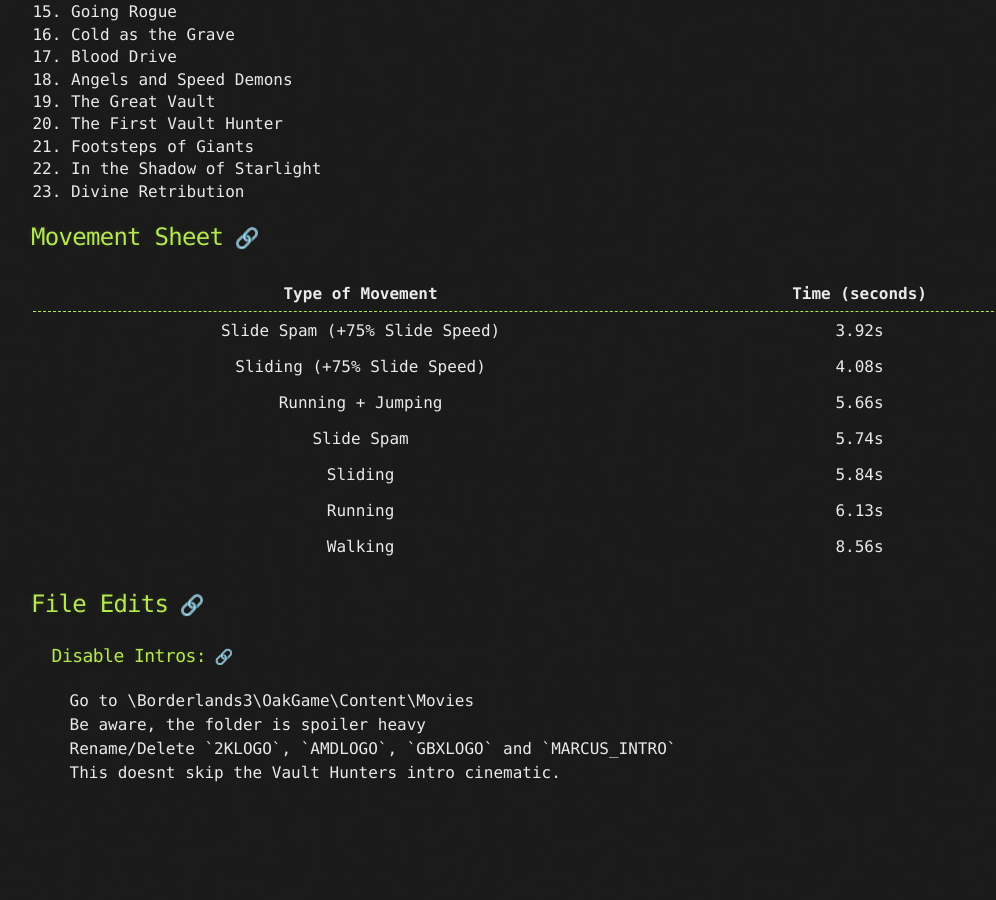
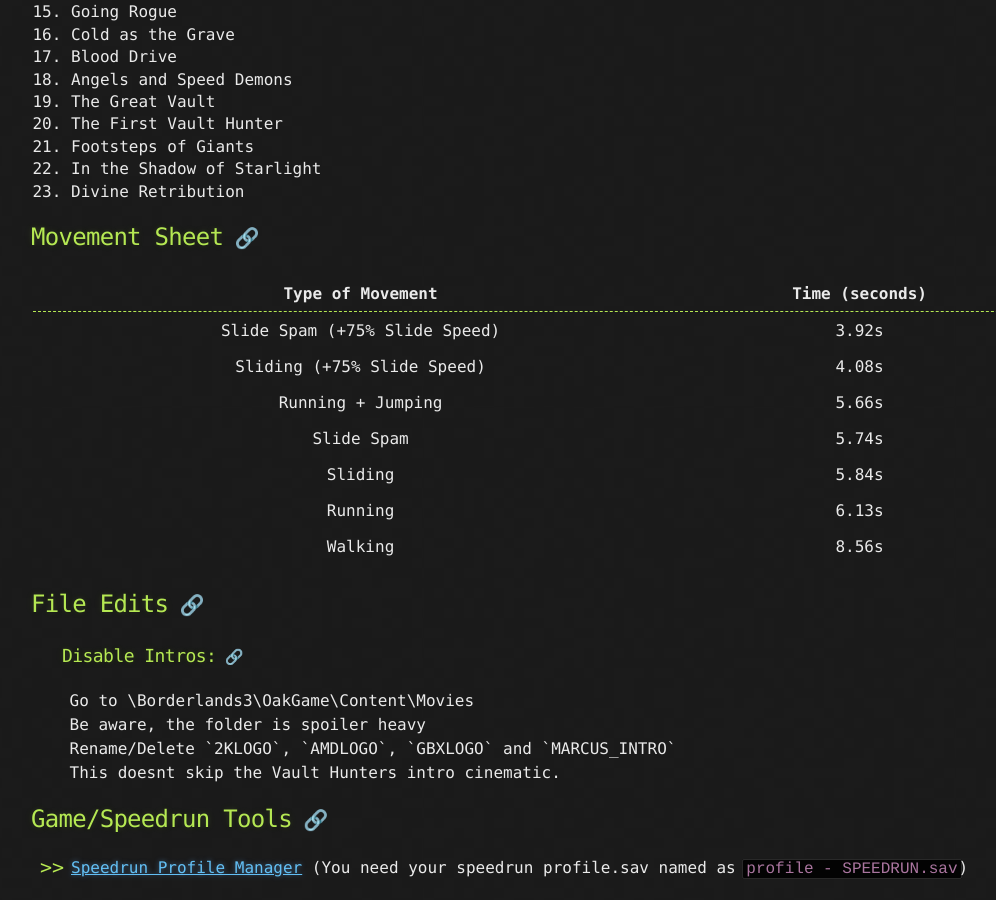
Before and after one commit to FromDarkHell/FromDarkHell.github.io, a Jekyll site: the page built from _posts/gameInfo/2019-9-15-Borderlands-3.md, in a window 1280 px wide and 900 px high, scrolled down 657 px. Shown: the whole window, without its empty margins (109-1105 px from the left). Built offline with Jekyll 4.4.1, drawn with Linux system fonts in a browser that asks for light colours; before the commit the page ends 1462 px from its top, so only the background shows below that.

Commit message:
Add in profile manager

```diff
--- a/_posts/gameInfo/2019-9-15-Borderlands-3.md
+++ b/_posts/gameInfo/2019-9-15-Borderlands-3.md
@@ -43,8 +43,12 @@
 
 ## File Edits
 
-###   Disable Intros:
+###    Disable Intros:
     Go to <InstallationPath>\Borderlands3\OakGame\Content\Movies<br/>
     Be aware, the folder is spoiler heavy<br/>
     Rename/Delete `2KLOGO`, `AMDLOGO`, `GBXLOGO` and `MARCUS_INTRO`<br/>
     This doesnt skip the Vault Hunters intro cinematic.<br/>
+
+## Game/Speedrun Tools
+
+* [Speedrun Profile Manager]({{site.url}}/assets/downloads/BL3SpeedrunProfileManager.rar) (You need your speedrun profile.sav named as `profile - SPEEDRUN.sav`)
```
Also changed, not shown: 1 other file.
